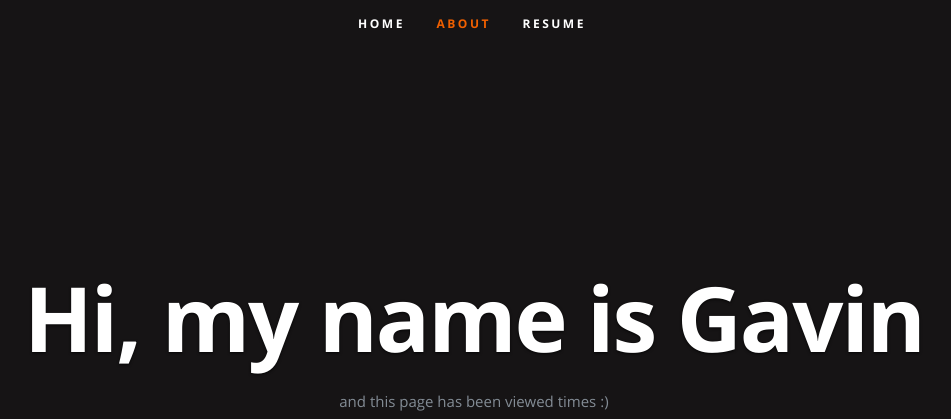
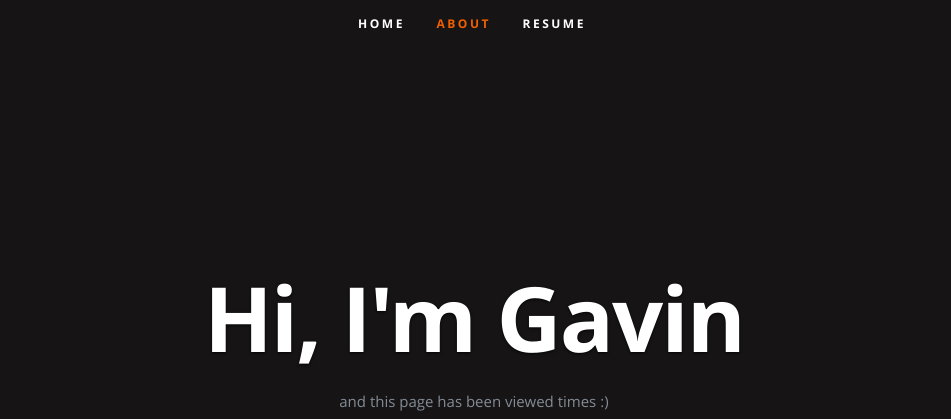
Before and after one commit to gavinpaul-6/azure-resume, a plain HTML site: page frontend/index.html in a window 1280 px wide. Shown: the top 419 px of the page, without its empty margins (168-1119 px from the left). Drawn offline with nearby package versions, Linux system fonts and the light colour scheme; no server answers.

Commit message:
Testing workflow

```diff
--- a/frontend/index.html
+++ b/frontend/index.html
@@ -54,7 +54,7 @@
 
       <div class="row banner">
          <div class="banner-text">
-            <h1 class="responsive-headline">Hi, my name is Gavin</h1>
+            <h1 class="responsive-headline">Hi, I'm Gavin</h1>
 
             <p>and this page has been viewed <a id="counter"></a> times :) </p>
             <ul class="social">
```
Also changed, not shown: 1 other file.
